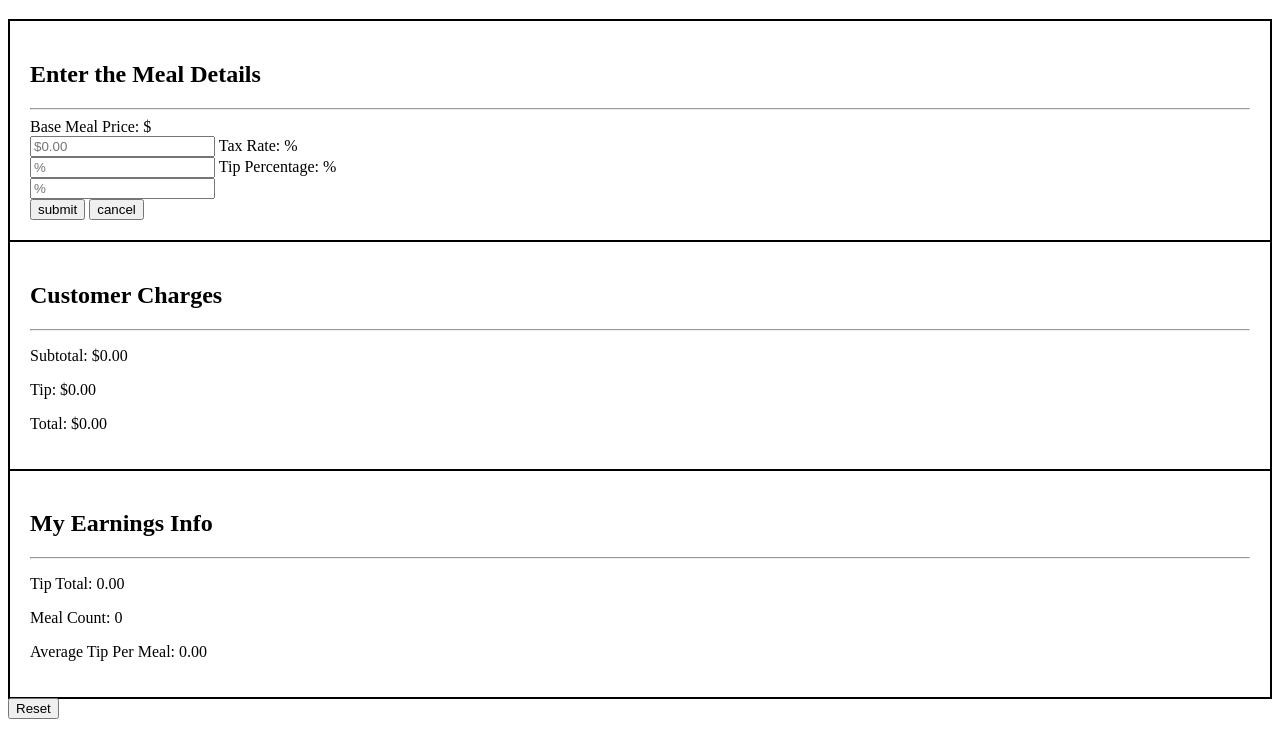
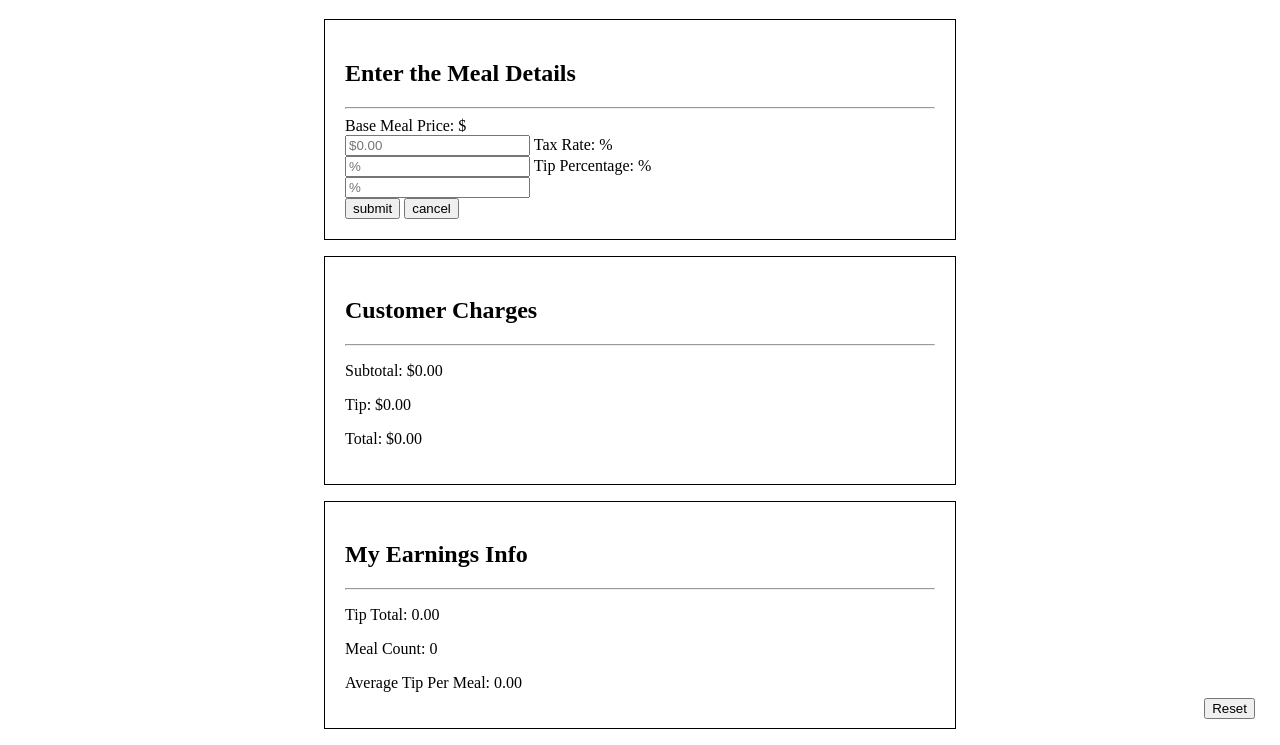
Before and after one commit to dc5will/waitstaff-project, a plain HTML site: page index.html in a window 1280 px wide. Shown: the part 61-806 px from the top of the page. Drawn offline with nearby package versions, Linux system fonts and the light colour scheme.

Commit message:
fixed some css, need to float customer charges and earnings to the right

```diff
--- a/style.css
+++ b/style.css
@@ -1,8 +1,12 @@
-
+* {
+    box-sizing: border-box;
+}
 
 
 main {
-    border: solid 1px black;
+    width: 50%;
+    margin-left: auto;
+    margin-right: auto;
 }
 
 h1 {
@@ -14,22 +18,25 @@ h1 {
     border: solid 1px black;
     margin: auto;
     padding: 20px;
+    margin-bottom: 1em;
 }
 
 .customer-charge-section {
     border: solid 1px black;
     padding: 20px;
     margin: auto;
+    margin-bottom: 1em;
 }
 
 .earning-info-section {
     border: solid 1px black;
     padding: 20px;
     margin: auto;
+    margin-bottom: 1em;
 }
-
 
 .reset-button {
     position: fixed;
     bottom: 20px;
+    right: 25px;
 }
```
